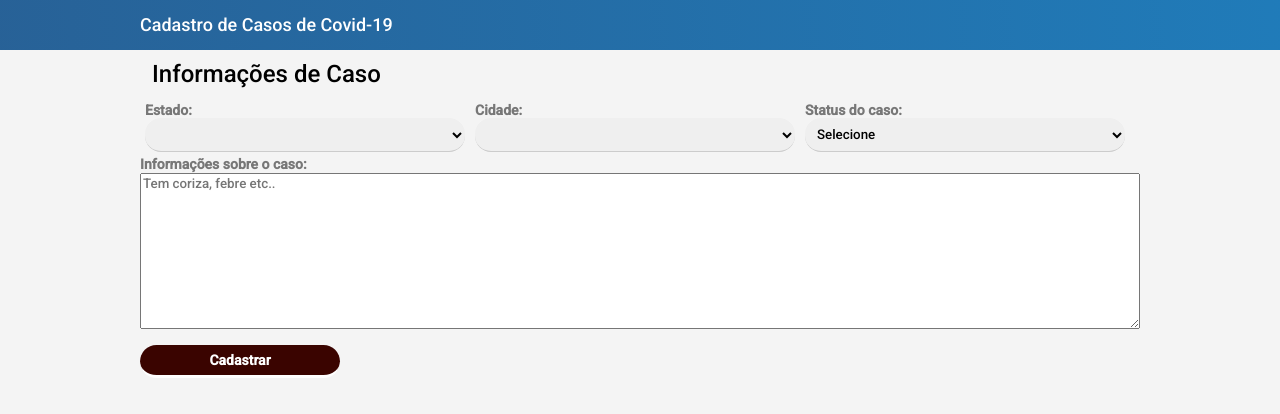
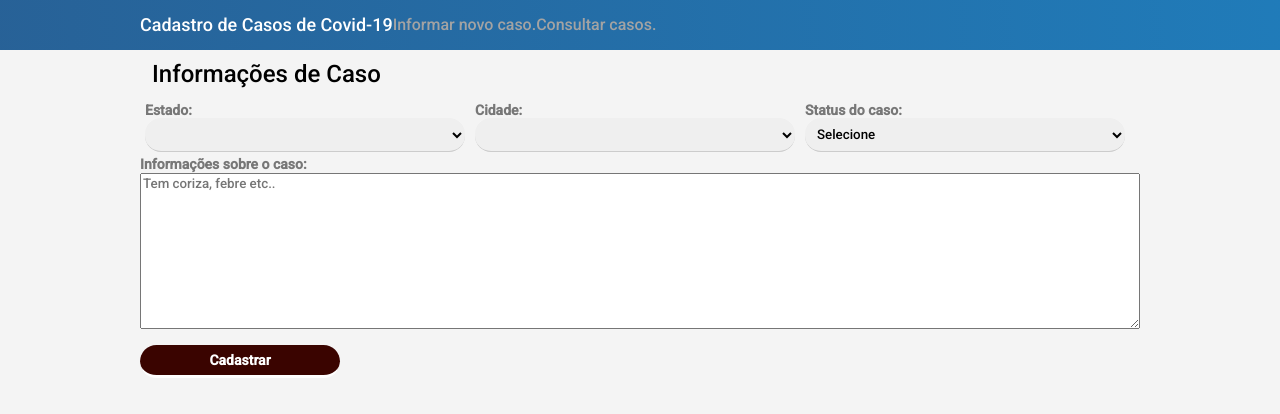
Before and after one commit to JhonathanBld/trabalhoCovid19, a plain HTML site: page client/pages/cadastro-caso.html in a window 1280 px wide. Drawn offline with Linux system fonts and the light colour scheme; no server answers.

Commit message:
navigator

```diff
--- a/client/css/index.css
+++ b/client/css/index.css
@@ -55,6 +55,16 @@ button {
     max-width: 1000px;
     height: 100%;
     margin: 0 auto;
+}
+
+.container a {
+    font-size: 16px;
+    color: rgb(163, 163, 163);
+    text-decoration: none;
+}
+
+.container a:hover {
+    color: #C78C19;
 }
 
 .row {
--- a/client/pages/cadastro-caso.html
+++ b/client/pages/cadastro-caso.html
@@ -12,9 +12,11 @@
     <header>
         <div class="container">
             <h2 class="titulo-pagina">Cadastro de Casos de Covid-19</h2>
+            <a href="cadastro-caso.html">Informar novo caso.</a>
+            <a href="prevencoes.html">Consultar casos.</a>
         </div>
     </header>
-<form name="casos"  id="form-casos" onsubmit="return false">
+    <form name="casos" id="form-casos" onsubmit="return false">
         <section class="container">
             <h5> Informações de Caso </h5>
             <div class="flex wrap">
@@ -42,7 +44,7 @@
                 <div class="w-100">
                     <label for="story">Informações sobre o caso:</label>
 
-                <textarea class="w-100" placeholder="Tem coriza, febre etc.." id="story"  name="story" rows="10"></textarea>
+                    <textarea class="w-100" placeholder="Tem coriza, febre etc.." id="story" name="story" rows="10"></textarea>
 
                 </div>
             </div>
```
Also changed, not shown: client/pages/prevencoes.html (+2 -0 lines). Lines whose indentation alone changed are shown as unchanged.
